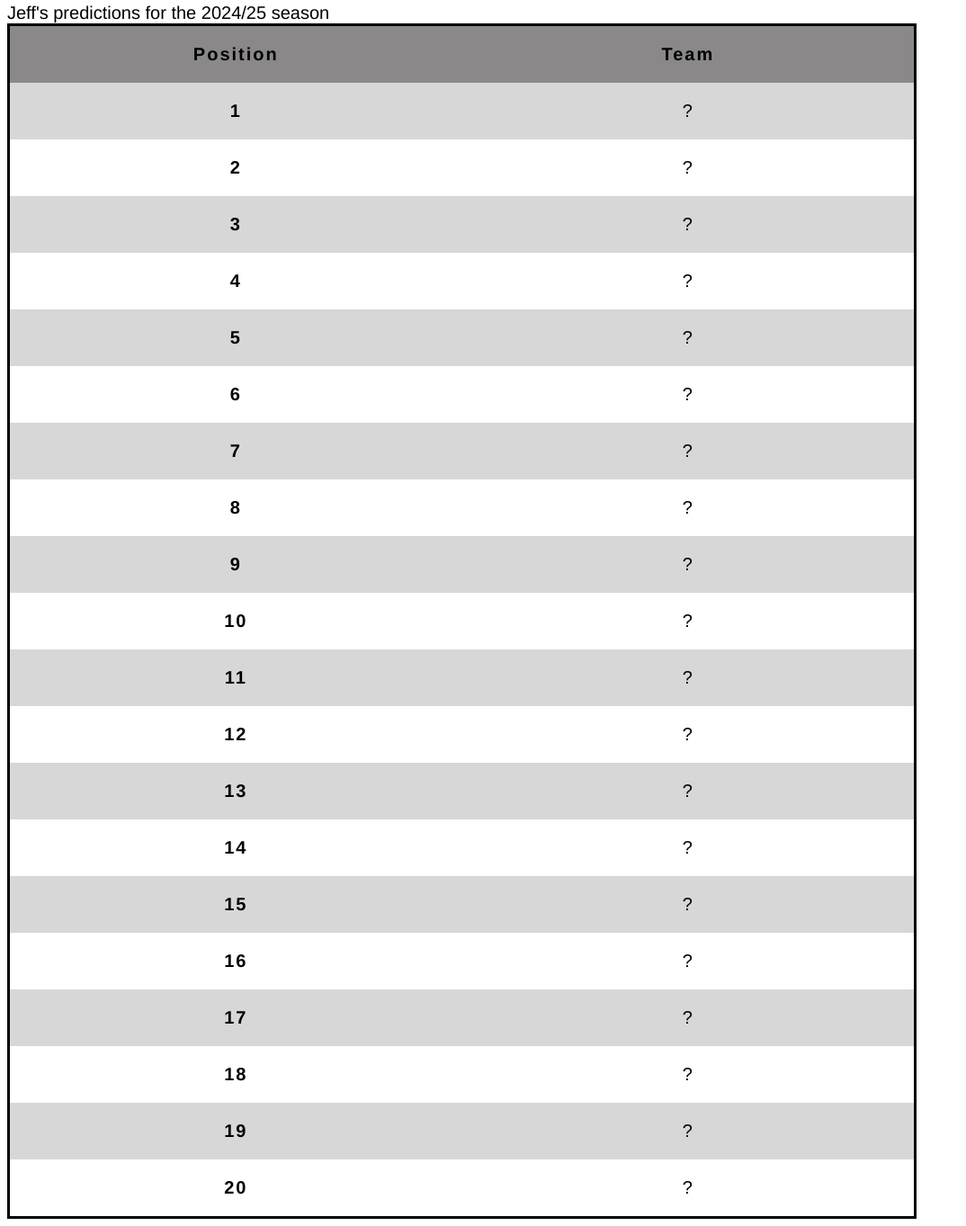
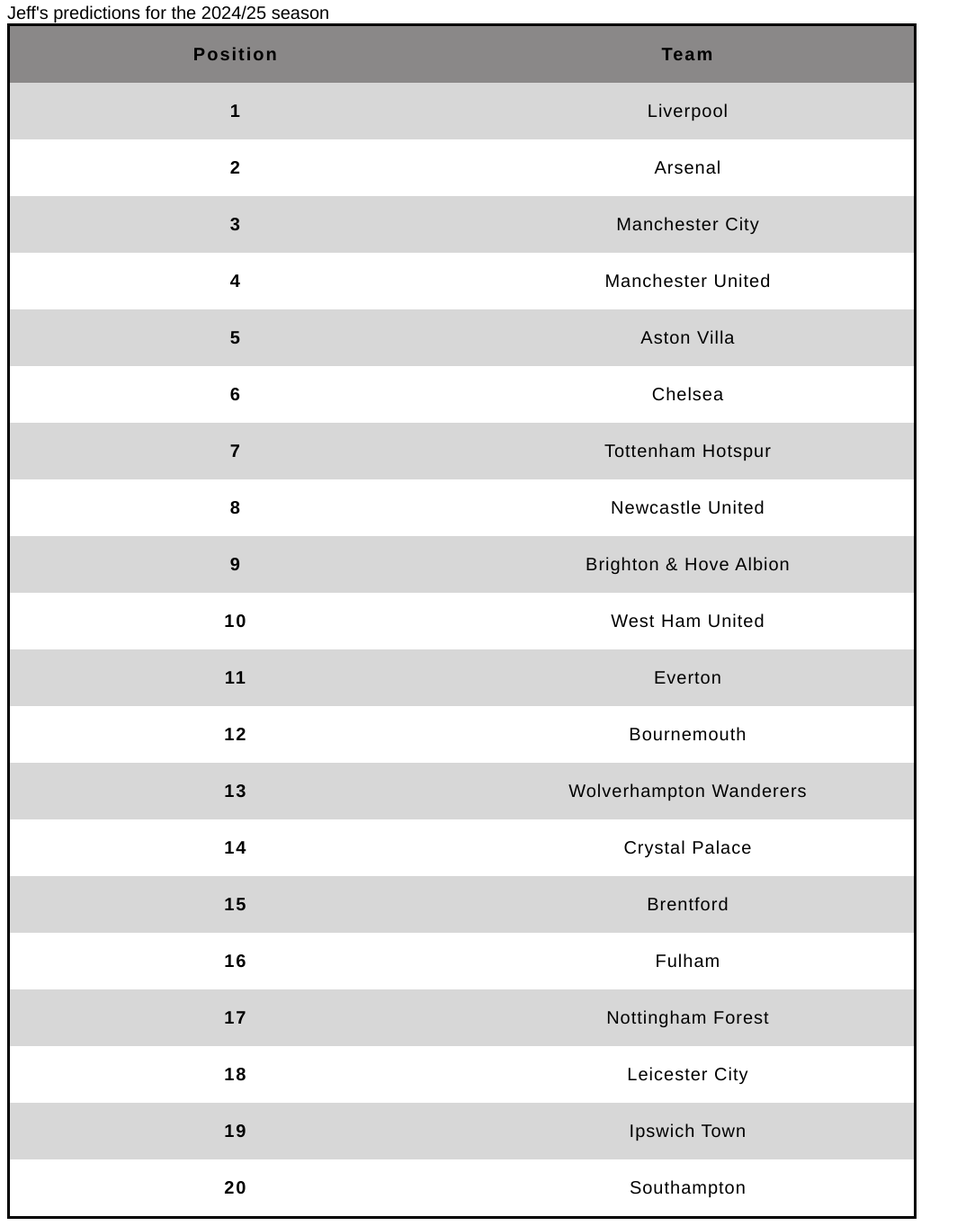
Before and after one commit to mattlucht/premier-league-predictions, a plain HTML site: page jeff.html in a window 1280 px wide. Shown: the part 154-1517 px from the top of the page at 90% size, without its empty margins (0-1074 px from the left). Drawn offline with Linux system fonts and the light colour scheme.

Commit message:
Update jeff.html

```diff
--- a/jeff.html
+++ b/jeff.html
@@ -45,83 +45,83 @@
         <tbody>
           <tr>
             <th scope="row">1</th>
-            <td>?</td>
+            <td>Liverpool</td>
           </tr>
           <tr>
             <th scope="row">2</th>
-            <td>?</td>
+            <td>Arsenal</td>
           </tr>
           <tr>
             <th scope="row">3</th>
-            <td>?</td>
+            <td>Manchester City</td>
           </tr>
           <tr>
             <th scope="row">4</th>
-            <td>?</td>
+            <td>Manchester United</td>
           </tr>
           <tr>
             <th scope="row">5</th>
-            <td>?</td>
+            <td>Aston Villa</td>
           </tr>
           <tr>
             <th scope="row">6</th>
-            <td>?</td>
+            <td>Chelsea</td>
           </tr>
           <tr>
             <th scope="row">7</th>
-            <td>?</td>
+            <td>Tottenham Hotspur</td>
           </tr>
           <tr>
             <th scope="row">8</th>
-            <td>?</td>
+            <td>Newcastle United</td>
           </tr>
           <tr>
             <th scope="row">9</th>
-            <td>?</td>
+            <td>Brighton & Hove Albion</td>
           </tr>
           <tr>
             <th scope="row">10</th>
-            <td>?</td>
+            <td>West Ham United</td>
           </tr>
           <tr>
             <th scope="row">11</th>
-            <td>?</td>
+            <td>Everton</td>
           </tr>
           <tr>
             <th scope="row">12</th>
-            <td>?</td>
+            <td>Bournemouth</td>
           </tr>
           <tr>
             <th scope="row">13</th>
-            <td>?</td>
+            <td>Wolverhampton Wanderers</td>
           </tr>
           <tr>
             <th scope="row">14</th>
-            <td>?</td>
+            <td>Crystal Palace</td>
           </tr>
           <tr>
             <th scope="row">15</th>
-            <td>?</td>
+            <td>Brentford</td>
           </tr>
           <tr>
             <th scope="row">16</th>
-            <td>?</td>
+            <td>Fulham</td>
           </tr>
           <tr>
             <th scope="row">17</th>
-            <td>?</td>
+            <td>Nottingham Forest</td>
           </tr>
           <tr>
             <th scope="row">18</th>
-            <td>?</td>
+            <td>Leicester City</td>
           </tr>
           <tr>
             <th scope="row">19</th>
-            <td>?</td>
+            <td>Ipswich Town</td>
           </tr>
           <tr>
             <th scope="row">20</th>
-            <td>?</td>
+            <td>Southampton</td>
           </tr>
         </tbody>
       </table>
```
